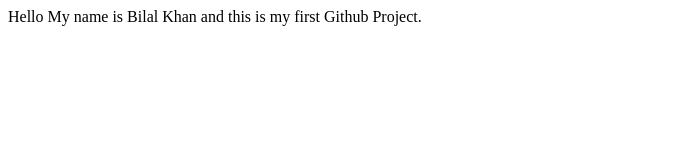
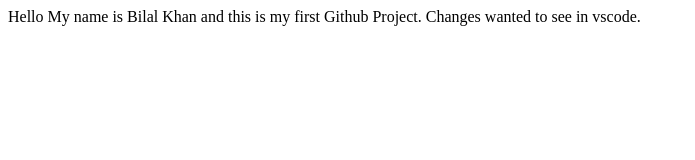
Before and after one commit to bilalkhan30/FirstProject, a plain HTML site: page BilalKhan/index.html in a window 1280 px wide. Shown: the whole page, without its empty margins (0-695 px from the left). Drawn offline with Linux system fonts and the light colour scheme.

Commit message:
Update index.html

```diff
--- a/BilalKhan/index.html
+++ b/BilalKhan/index.html
@@ -7,5 +7,6 @@
 </head>
 <body>
     Hello My name is Bilal Khan and this is my first Github Project.
+    Changes wanted to see in vscode.
 </body>
 </html>
```
